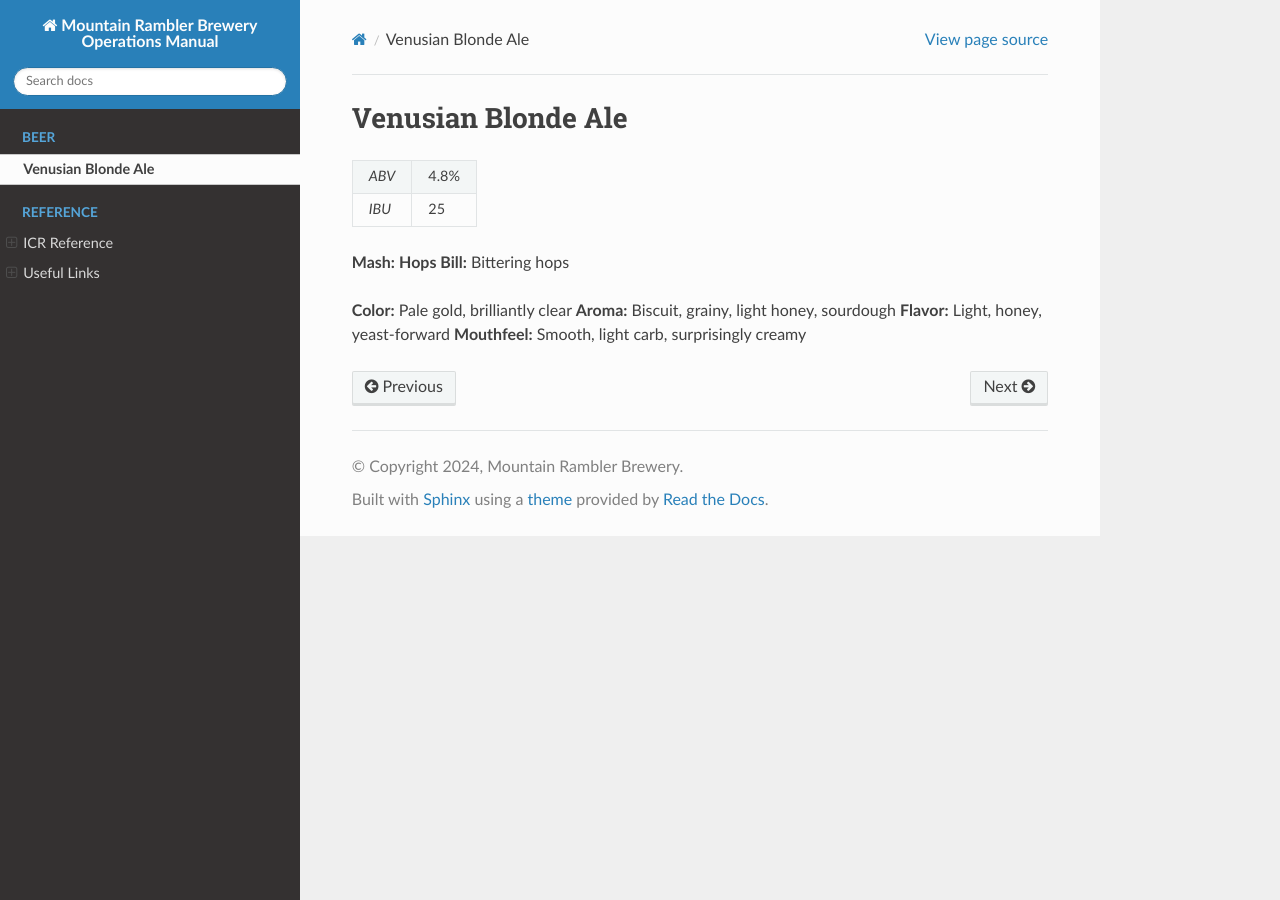
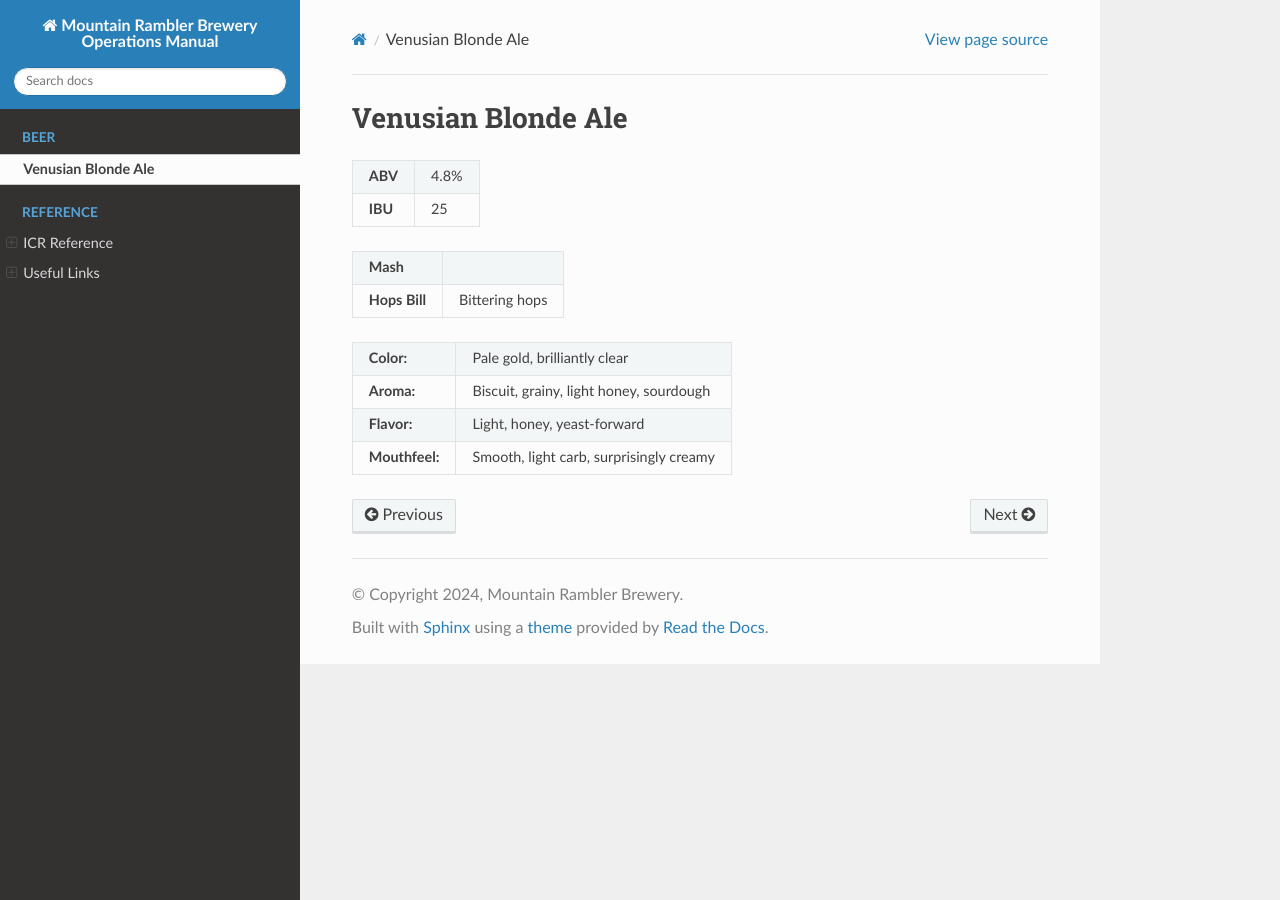
Before and after one commit to zhenry9/mrb-docs, a Sphinx documentation site: the page built from docs/source/menu/beer/venusian-blonde.rst, in a window 1280 px wide. Built offline with Sphinx 7.4.7 and the Read the Docs theme 2.0.0, drawn with Linux system fonts in a browser that asks for light colours; pages that are not in the unit, such as notebooks, are missing from menus.

Commit message:
flesh out blonde

```diff
--- a/docs/source/menu/beer/venusian-blonde.rst
+++ b/docs/source/menu/beer/venusian-blonde.rst
@@ -2,16 +2,24 @@
 Venusian Blonde Ale
 ======================
 
-+-------+------+
-| *ABV* | 4.8% |
-+-------+------+
-| *IBU* |  25  |
-+-------+------+
++---------+------+
+| **ABV** | 4.8% |
++---------+------+
+| **IBU** |  25  |
++---------+------+
 
-**Mash:**
-**Hops Bill:** Bittering hops
++---------------+------------------+
+|   **Mash**    |                  |
++---------------+------------------+
+| **Hops Bill** |  Bittering hops  |
++---------------+------------------+
 
-**Color:** Pale gold, brilliantly clear
-**Aroma:** Biscuit, grainy, light honey, sourdough
-**Flavor:** Light, honey, yeast-forward
-**Mouthfeel:** Smooth, light carb, surprisingly creamy
++----------------+---------------------------------------------------+
+|   **Color:**   | Pale gold, brilliantly clear                      |
++----------------+---------------------------------------------------+
+|   **Aroma:**   | Biscuit, grainy, light honey, sourdough           |
++----------------+---------------------------------------------------+
+|   **Flavor:**  | Light, honey, yeast-forward                       |
++----------------+---------------------------------------------------+
+| **Mouthfeel:** | Smooth, light carb, surprisingly creamy           |
++----------------+---------------------------------------------------+
```
